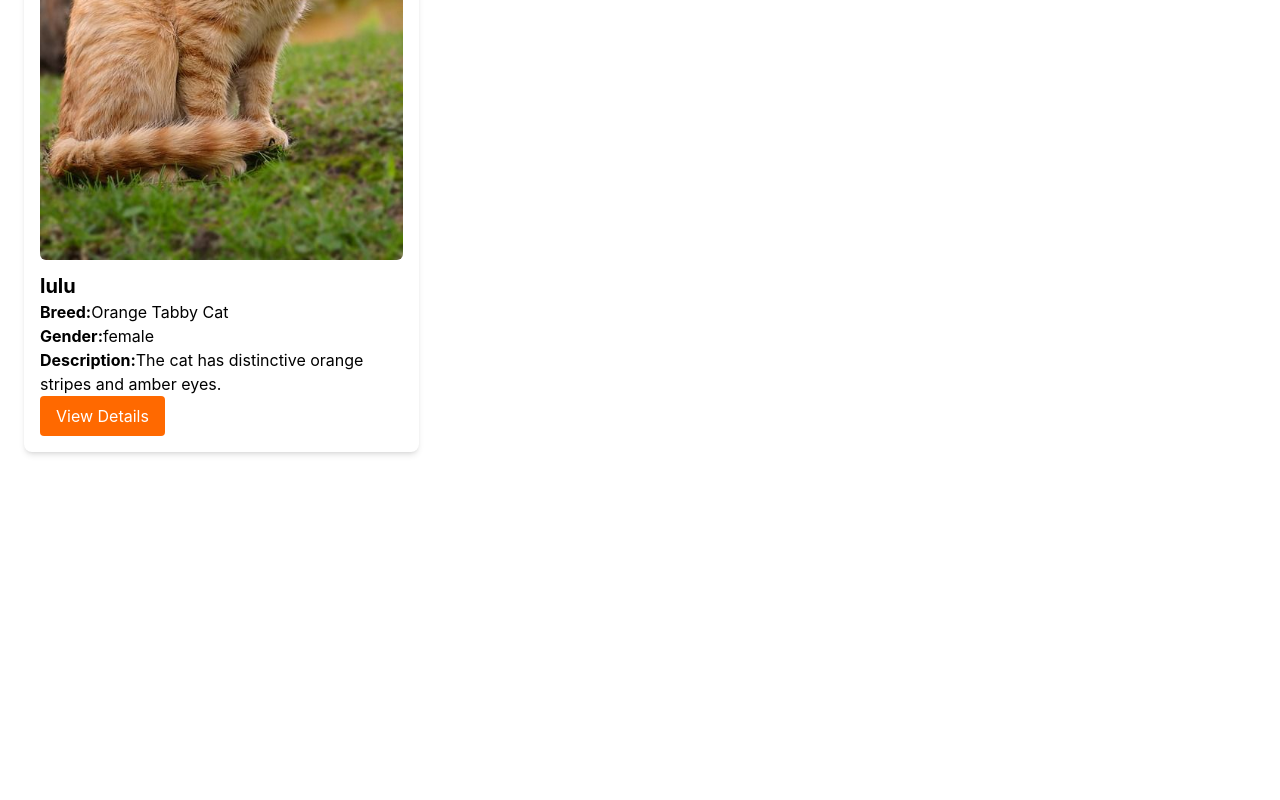
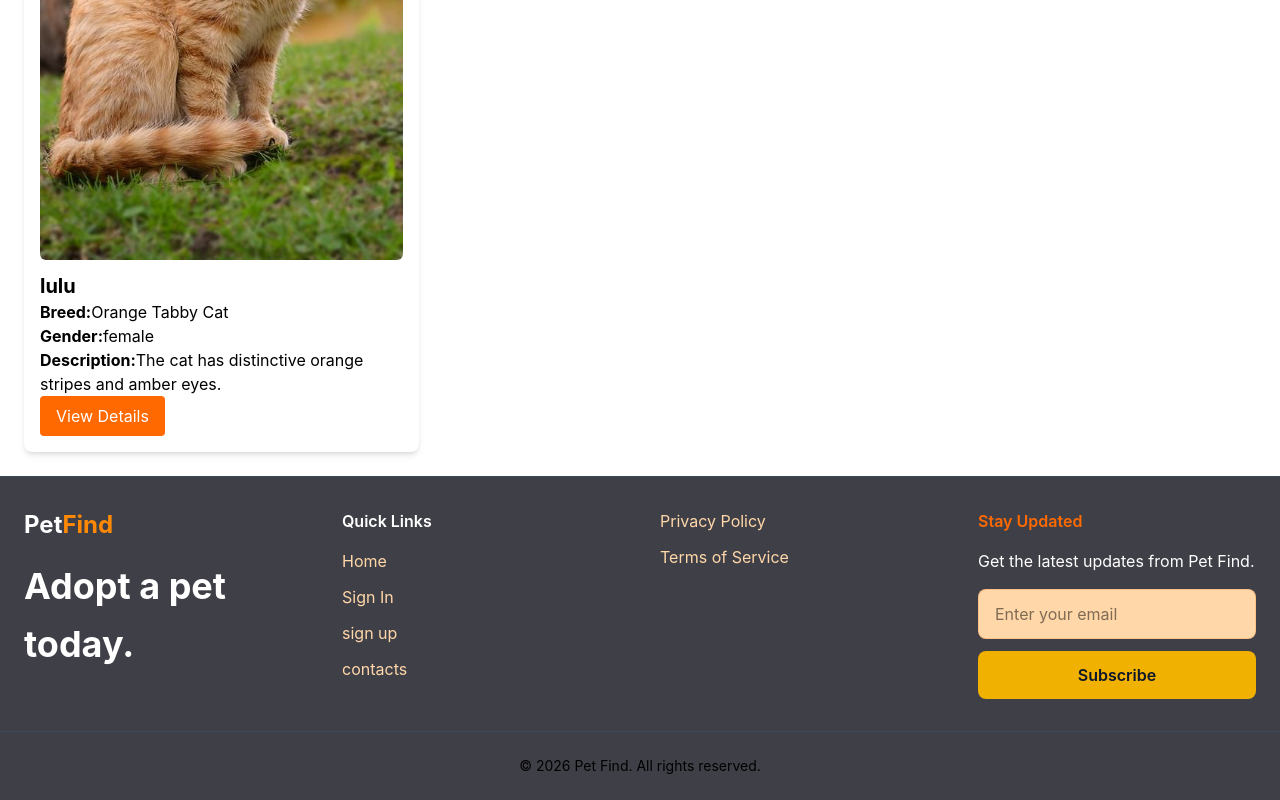
Before and after one commit to group-1-collaboration/Pet-Find, a React (Vite) app: page / in a window 1280 px wide. Shown: the part 4504-5304 px from the top of the page. Before the commit the page ends 4980 px from the top, so only its background shows below. Built offline with nearby package versions, Linux system fonts and the light colour scheme.

Commit message:
feat: import footer

```diff
--- a/src/App.jsx
+++ b/src/App.jsx
@@ -2,6 +2,7 @@ import React from 'react'
 import PetList from './components/PetList'
 import Navbar from './components/Navbar'
 import Header from './components/Header'
+import Footer from './components/footer'
 
 function App() {
   return (
@@ -9,6 +10,7 @@ function App() {
       <Navbar />
       <Header />
       <PetList/>
+      <Footer />
     </div>
   )
 }
```
